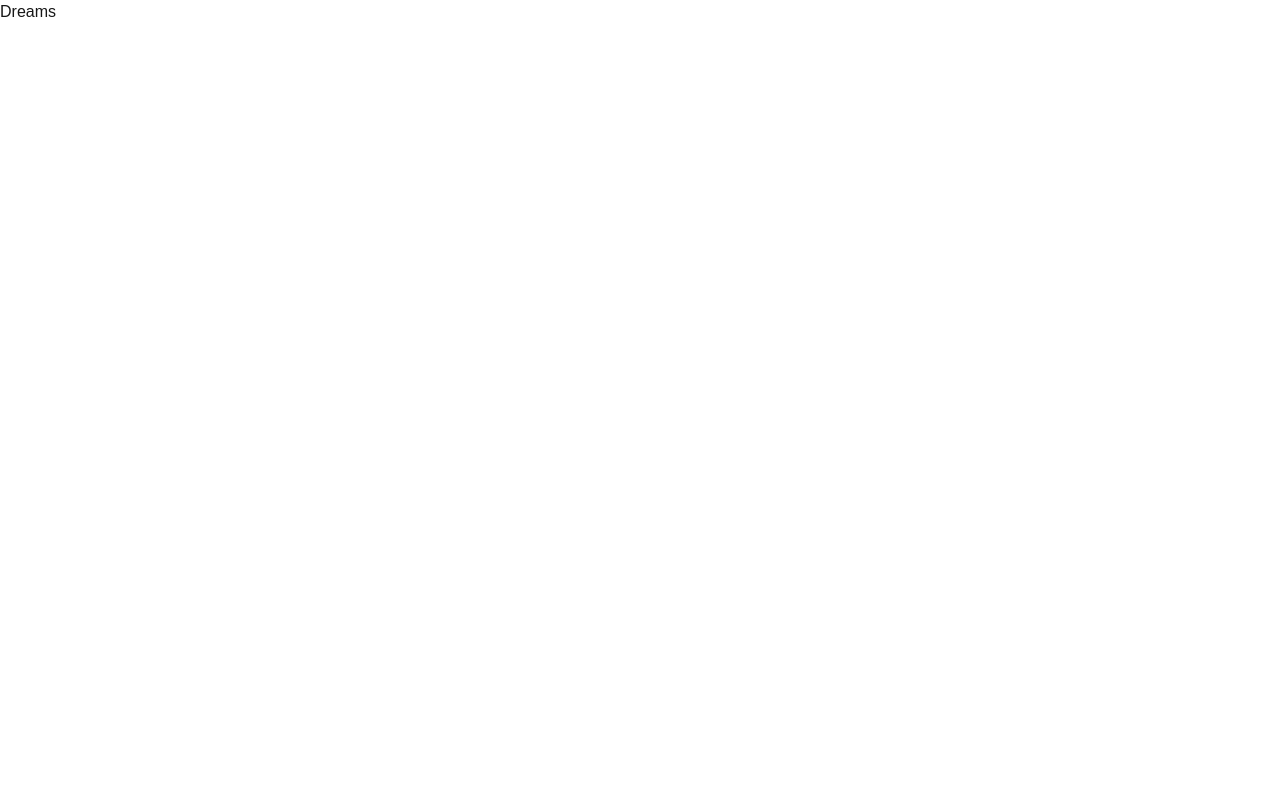
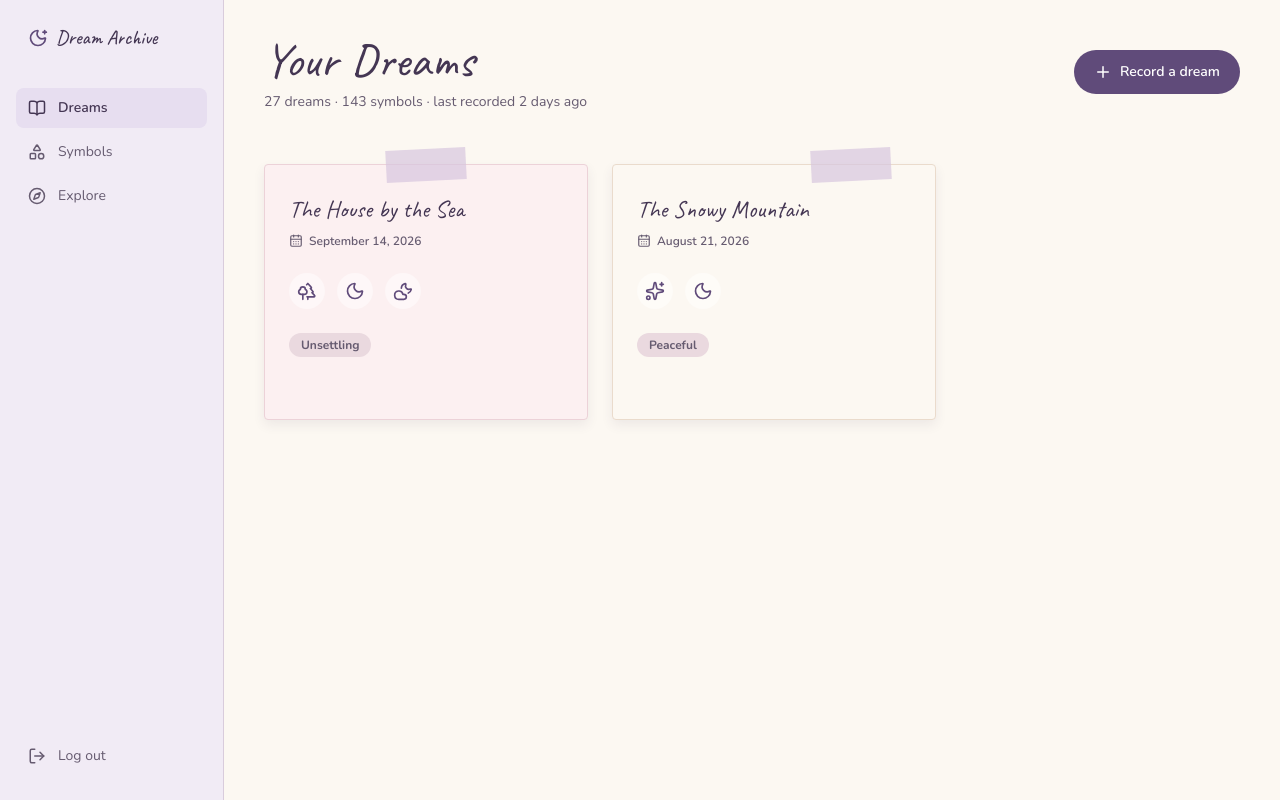
Before and after one commit to vickierose/dream-archive, a Next.js app: page /dreams in a window 1280 px wide. Built offline with nearby package versions, Linux system fonts and the light colour scheme.

Commit message:
dreams list page layout and common sidebar

```diff
--- a/app/(archive)/dreams/page.tsx
+++ b/app/(archive)/dreams/page.tsx
@@ -1,3 +1,56 @@
+import { Plus } from "lucide-react";
+import Link from "next/link";
+import { DreamCard } from "@/components/dream-card";
+
+const dreams = [
+  {
+    id: "house-by-the-sea",
+    title: "The House by the Sea",
+    date: "September 14, 2026",
+    mood: "Unsettling",
+    symbols: ["forest", "moon", "clouds"],
+  },
+  {
+    id: "snowy-mountain",
+    title: "The Snowy Mountain",
+    date: "August 21, 2026",
+    mood: "Peaceful",
+    symbols: ["snow", "moon"],
+  },
+];
+
 export default function DreamsPage() {
-  return <h1>Dreams</h1>;
+  return (
+    <section className="relative min-h-full overflow-hidden px-6 py-4 sm:px-10 lg:px-10 lg:py-8">
+      <div className="mx-auto max-w-5xl">
+        <header className="flex flex-col gap-5 pb-8 sm:flex-row sm:items-center sm:justify-between">
+          <div>
+            <h1 className="mt-1 font-handwritten text-4xl leading-none text-ink sm:text-5xl">
+              Your Dreams
+            </h1>
+            <p className="mt-2 font-base text-sm text-ink-soft">
+              27 dreams · 143 symbols · last recorded 2 days ago
+            </p>
+          </div>
+
+          <Link
+            className="inline-flex items-center justify-center
+											 gap-2 rounded-full bg-purple px-5 py-3
+											 font-base text-sm font-semibold text-white
+											 transition hover:bg-purple-dark "
+            href="/dreams/new"
+          >
+            <Plus aria-hidden="true" size={18} />
+            Record a dream
+          </Link>
+        </header>
+
+        <div className="mt-5 grid max-w-2xl gap-6 sm:grid-cols-2">
+          {dreams.map((dream) => (
+            <DreamCard key={dream.id} {...dream} />
+          ))}
+        </div>
+      </div>
+    </section>
+  );
 }
--- a/app/(archive)/layout.tsx
+++ b/app/(archive)/layout.tsx
@@ -1,9 +1,18 @@
 import type { ReactNode } from "react";
+import { Suspense } from "react";
+import { Sidebar } from "@/components/sidebar";
 
-export default function ArchiveLayout({
-  children,
-}: {
-  children: ReactNode;
-}) {
-  return <main>{children}</main>;
+export default function ArchiveLayout({ children }: { children: ReactNode }) {
+  return (
+    <div className="flex min-h-screen bg-paper-light">
+      <Suspense
+        fallback={
+          <aside className="w-56 shrink-0 border-r border-line bg-lavander-pale" />
+        }
+      >
+        <Sidebar />
+      </Suspense>
+      <main className="min-w-0 flex-1">{children}</main>
+    </div>
+  );
 }
--- /dev/null
+++ b/components/dream-card.tsx
@@ -0,0 +1,90 @@
+import { CalendarDays, CloudMoon, Moon, Sparkles, Trees } from "lucide-react";
+import Link from "next/link";
+
+type DreamCardProps = {
+  id: string;
+  title: string;
+  date: string;
+  mood: string;
+  symbols: string[];
+};
+
+const symbolIcons = {
+  forest: Trees,
+  moon: Moon,
+  snow: Sparkles,
+  clouds: CloudMoon,
+};
+
+const cardPalettes = [
+  "border-[#eadbcc] bg-paper-light",
+  "border-[#d9cce1] bg-[#f3edf5]",
+  "border-[#ecd2d8] bg-[#fcf0f1]",
+] as const;
+
+const tapeColors = ["bg-[#f6deb3]", "bg-tape", "bg-[#e8bbc7]"] as const;
+
+const tapePositions = ["left-[26%]", "left-1/2", "left-[74%]"] as const;
+
+const tapeRotations = ["-rotate-3", "rotate-3"] as const;
+
+function pickRandom<T>(options: readonly T[]): T {
+  return options[Math.floor(Math.random() * options.length)];
+}
+
+export function DreamCard({ id, title, date, mood, symbols }: DreamCardProps) {
+  const cardPalette = pickRandom(cardPalettes);
+  const tapeColor = pickRandom(tapeColors);
+  const tapePosition = pickRandom(tapePositions);
+  const tapeRotation = pickRandom(tapeRotations);
+
+  return (
+    <Link
+      aria-label={`Read dream: ${title}`}
+      className={`group relative block min-h-64 rounded-sm border p-6 pt-8
+									shadow-[0_5px_12px_rgba(68,54,83,0.08)] transition
+									duration-200 hover:-translate-y-1
+									hover:shadow-[0_10px_20px_rgba(68,54,83,0.14)]
+									${cardPalette}
+			`}
+      href={`/dreams/${id}`}
+    >
+      <span
+        aria-hidden="true"
+        className={`absolute -top-4 h-8 w-20 -translate-x-1/2 opacity-70 ${tapeColor} ${tapePosition} ${tapeRotation}`}
+      />
+
+      <section>
+        <h2 className="pr-3 font-handwritten text-2xl leading-none text-ink">
+          {title}
+        </h2>
+        <p className="mt-3 flex items-center gap-1.5 font-base text-xs font-semibold text-ink-soft">
+          <CalendarDays aria-hidden="true" size={14} />
+          {date}
+        </p>
+
+        <div
+          aria-label={`Symbols: ${symbols.join(", ")}`}
+          className="mt-6 flex gap-3"
+        >
+          {symbols.map((symbol) => {
+            const SymbolIcon = symbolIcons[symbol as keyof typeof symbolIcons];
+            return SymbolIcon ? (
+              <span
+                className="grid size-9 place-items-center rounded-full bg-white/45 text-purple"
+                key={symbol}
+                title={symbol}
+              >
+                <SymbolIcon aria-hidden="true" size={20} strokeWidth={2} />
+              </span>
+            ) : null;
+          })}
+        </div>
+
+        <span className="mt-6 inline-flex rounded-full bg-[#ead9df] px-3 py-1 font-base text-xs font-bold text-ink-soft">
+          {mood}
+        </span>
+      </section>
+    </Link>
+  );
+}
--- /dev/null
+++ b/components/sidebar.tsx
@@ -0,0 +1,56 @@
+"use client";
+
+import { BookOpen, Compass, LogOut, MoonStar, Shapes } from "lucide-react";
+import Link from "next/link";
+import { usePathname } from "next/navigation";
+
+const navigation = [
+  { href: "/dreams", label: "Dreams", icon: BookOpen },
+  { href: "/symbols", label: "Symbols", icon: Shapes },
+  { href: "/explore", label: "Explore", icon: Compass },
+];
+
+export function Sidebar() {
+  const pathname = usePathname();
+
+  return (
+    <aside className="flex w-56 shrink-0 flex-col border-r border-line bg-lavender-pale px-4 py-6">
+      <Link
+        className="flex items-center gap-2 px-3 font-handwritten font-medium text-xl text-ink "
+        href="/dreams"
+      >
+        <MoonStar aria-hidden="true" className="text-purple" size={20} />
+        Dream Archive
+      </Link>
+
+      <nav aria-label="Archive navigation" className="mt-9 space-y-1">
+        {navigation.map(({ href, label, icon: Icon }) => {
+          const isActive = pathname === href || pathname.startsWith(`${href}/`);
+
+          return (
+            <Link
+              className={`flex items-center gap-3 rounded-lg px-3 py-2.5 font-base text-sm transition ${
+                isActive
+                  ? "bg-lavender-light font-semibold text-ink"
+                  : "text-ink-soft hover:bg-lavender-light hover:text-ink"
+              }`}
+              href={href}
+              key={href}
+            >
+              <Icon aria-hidden="true" size={18} />
+              {label}
+            </Link>
+          );
+        })}
+      </nav>
+
+      <button
+        className="mt-auto flex items-center gap-3 rounded-lg px-3 py-2.5 font-base text-sm text-ink-soft transition hover:bg-lavender-pale hover:text-ink"
+        type="button"
+      >
+        <LogOut aria-hidden="true" size={18} />
+        Log out
+      </button>
+    </aside>
+  );
+}
```
